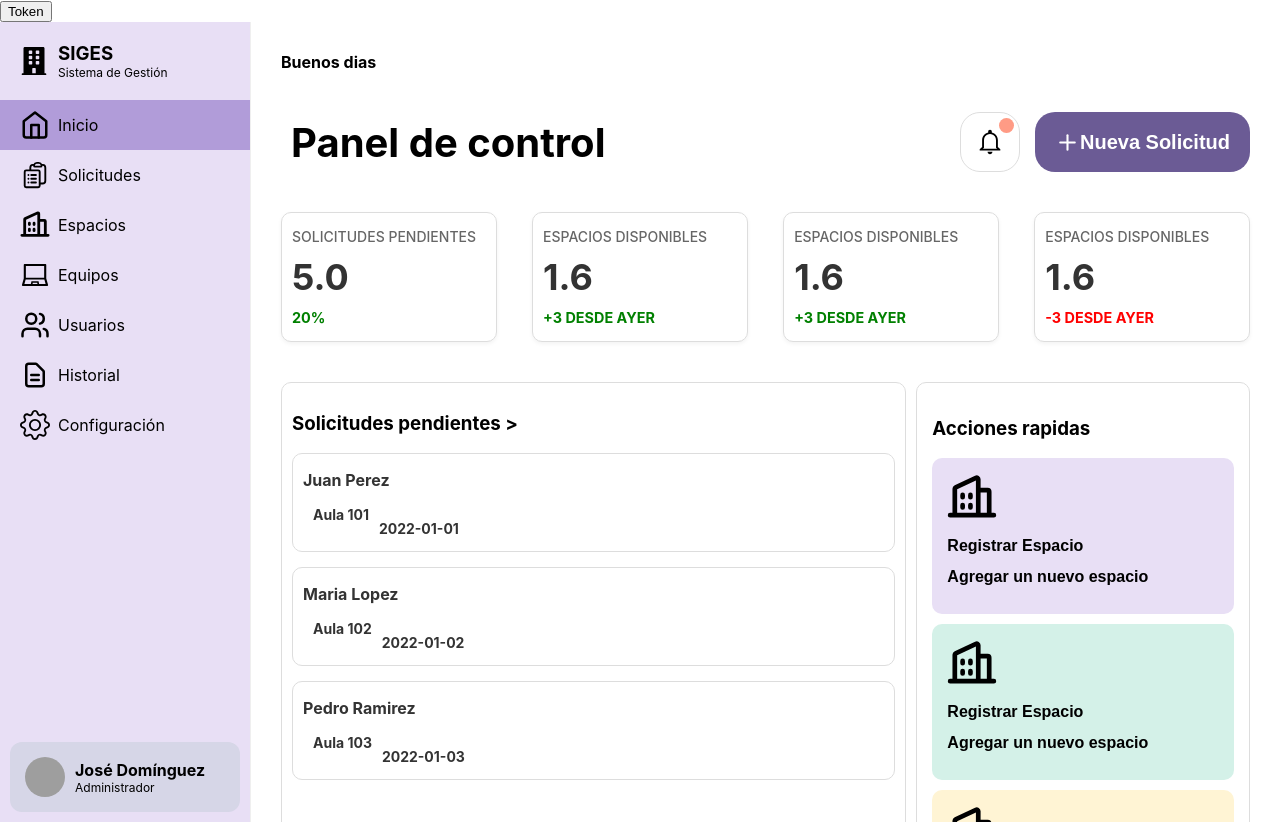
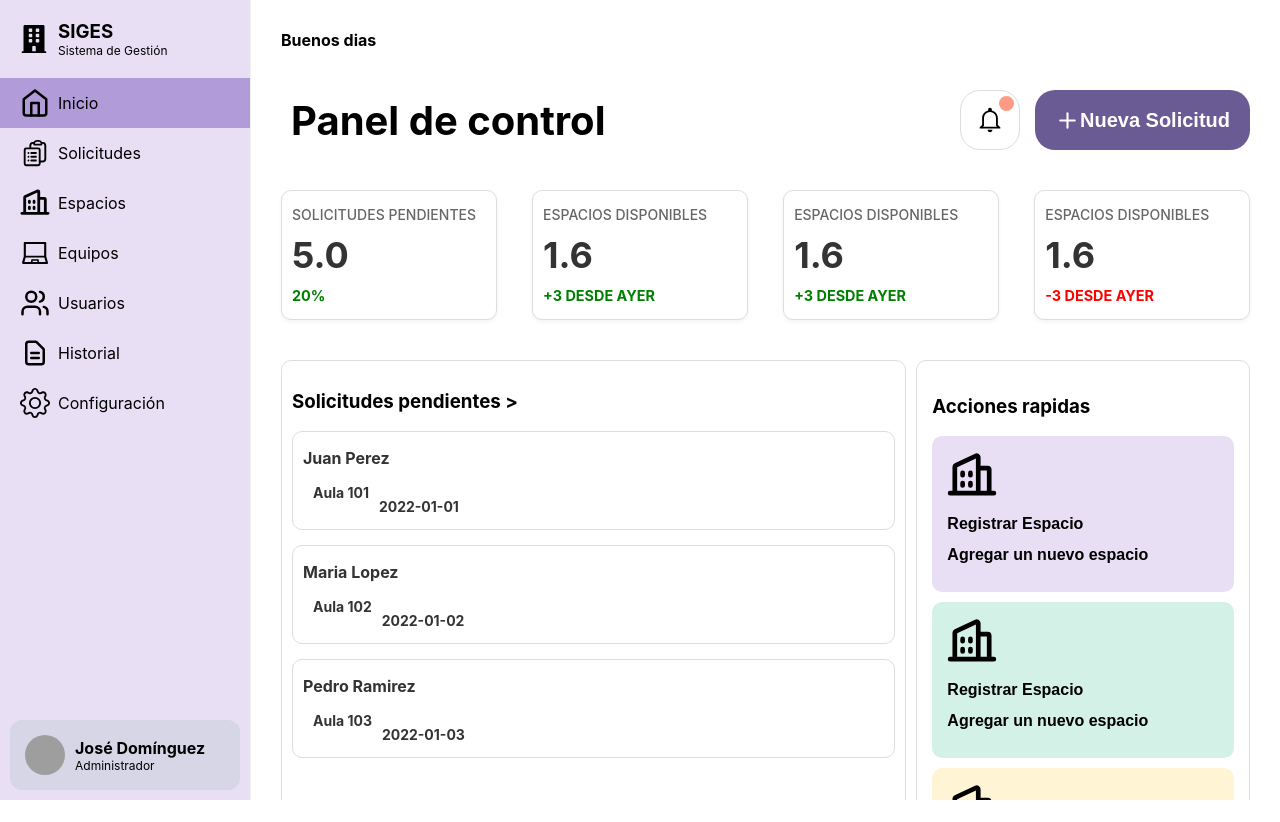
Before and after one commit to DaniDuran09/SIGES, a React (Vite) app: page / in a window 1280 px wide. After the commit the page ends 800 px from the top, so only its background shows below. Built offline with nearby package versions, Linux system fonts and the light colour scheme; grey boxes are pictures that could not be loaded.

Commit message:
docs: useMediaQuery usage documentation

```diff
--- a/src/App.jsx
+++ b/src/App.jsx
@@ -6,10 +6,14 @@ function App() {
     const { requestPermission } = useNotifications();
     return (
         <>
-            <button onClick={requestPermission}>Token</button>
             <AppRouter />
         </>
     );
 }
 
 export default App;
+
+// example of how to use the useMediaQuery hook
+// import { useMediaQuery } from "./hooks/useMediaQuery";
+// const matches = useMediaQuery("(max-width: 768px)");
+// console.log(matches);
```
